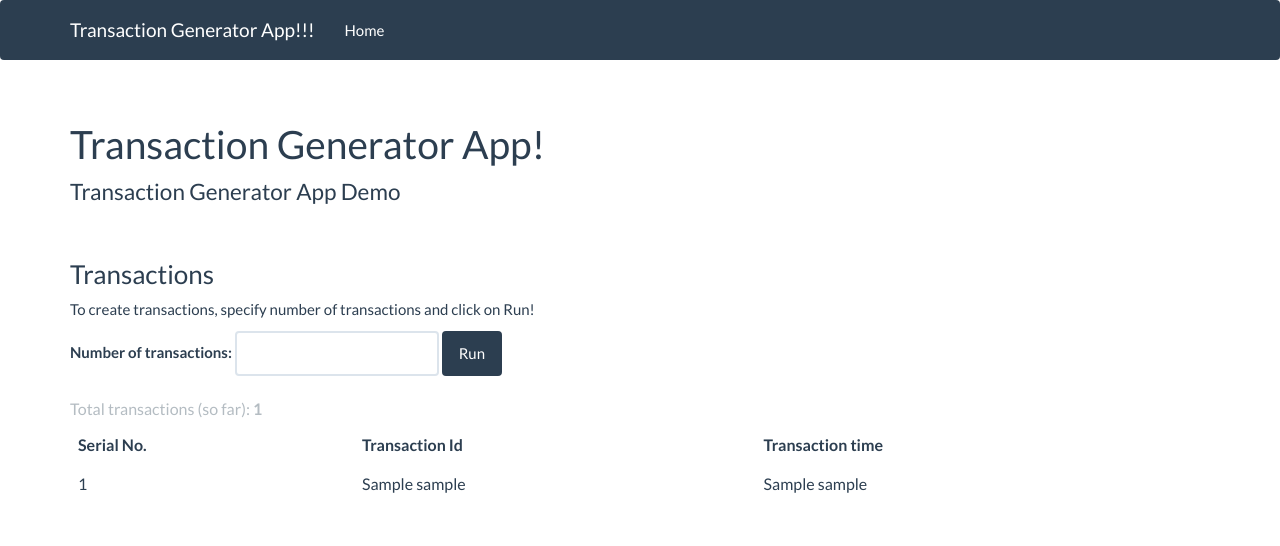
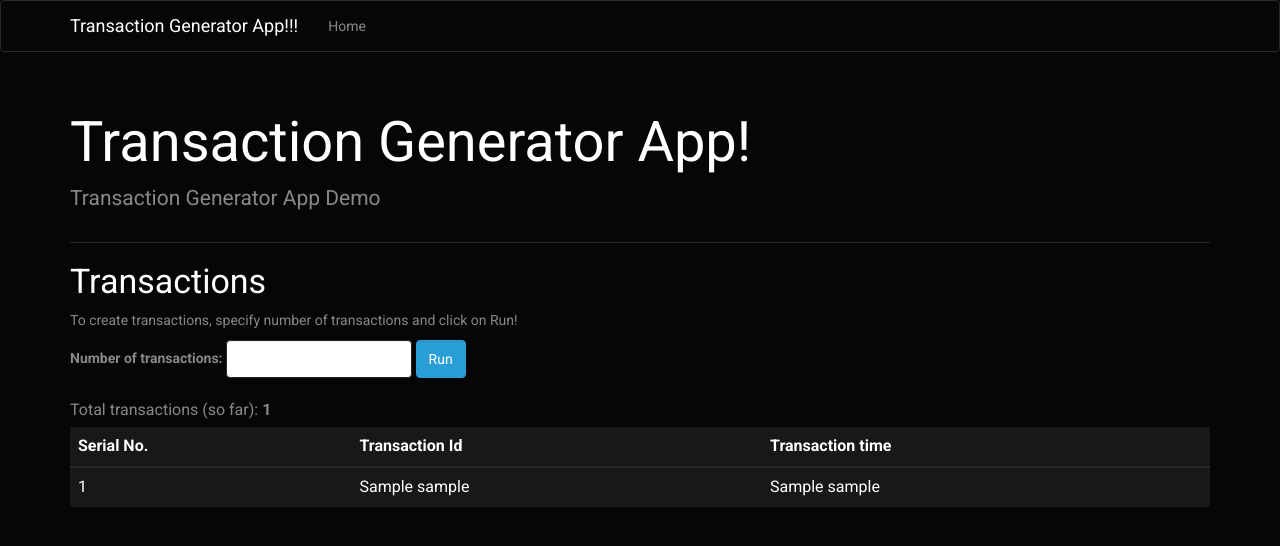
Before and after one commit to sumeetk-gem/transaction-generator-web, a Flask app: template templates/index.html in a window 1280 px wide. Shown: the top 546 px of the page. Run offline with Flask 2, Linux system fonts and the light colour scheme; the template is opened without the code that fills it: most values are stand-ins (such as "Sample title", 1, 10 or a date in 2020); some libraries are stand-ins or nearby versions.

Commit message:
Updated css to cyborg

```diff
--- a/templates/index.html
+++ b/templates/index.html
@@ -13,7 +13,7 @@
   flatly.css - dark blue menubar, white background, dark blue text.
   united.css - orange menubar, white background
   -->
-  <link href="{{ url_for('static',filename='css/themes/flatly.css') }}" rel="stylesheet" >
+  <link href="{{ url_for('static',filename='css/themes/cyborg.css') }}" rel="stylesheet" >
 </head>
 <body>
   <div class="navbar navbar-default">
```
